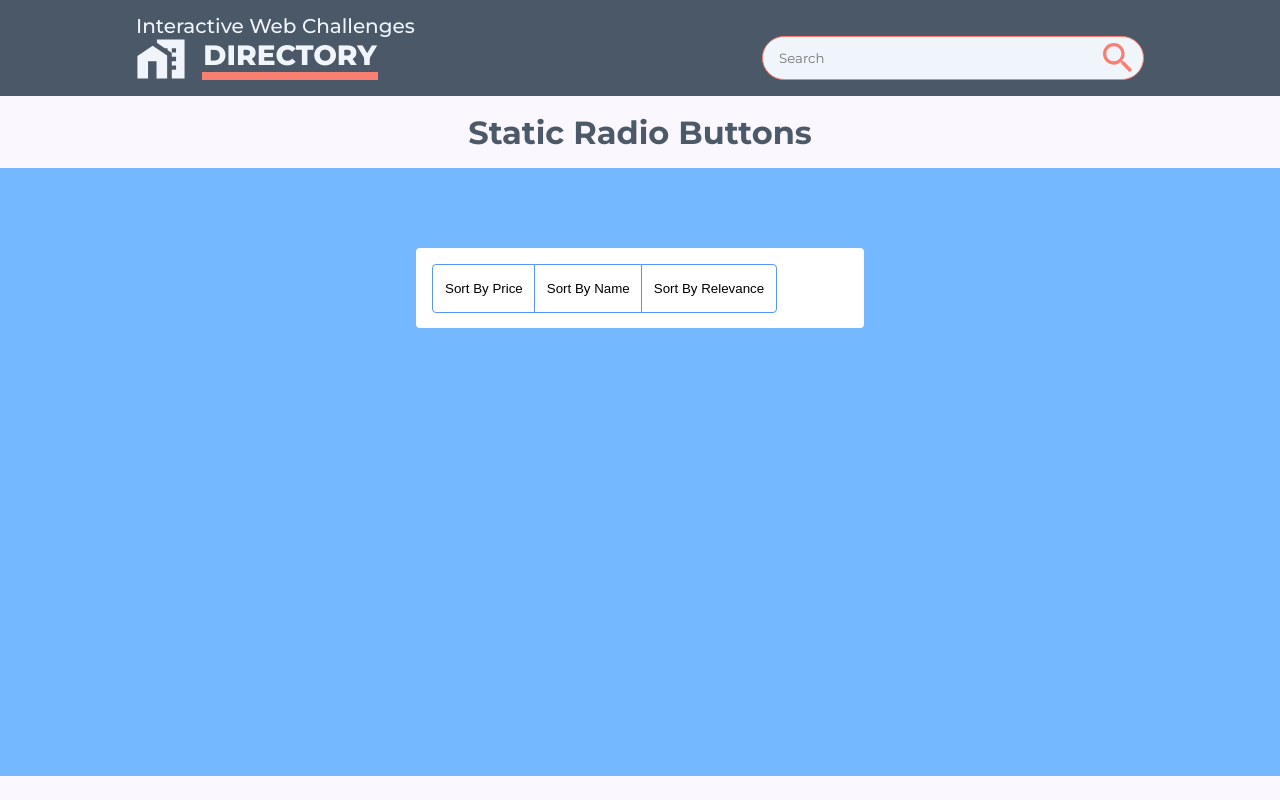
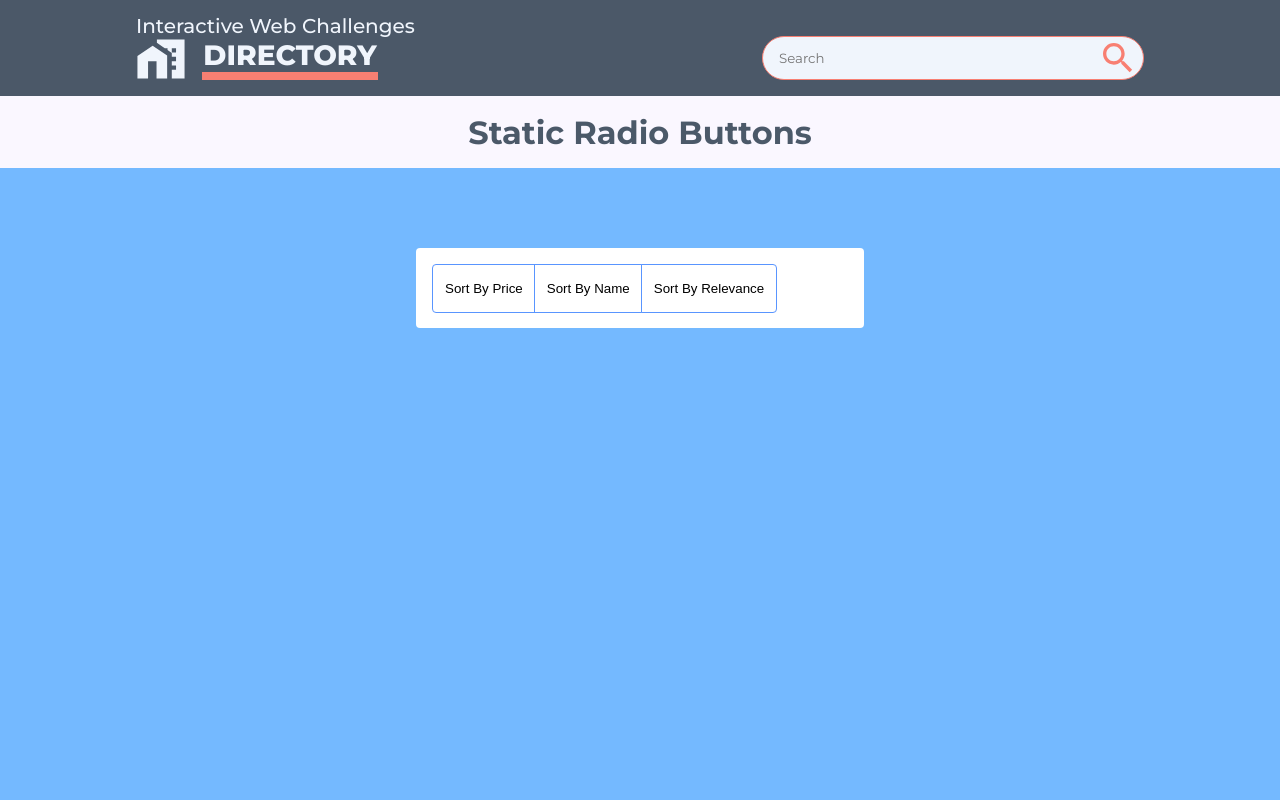
Before and after one commit to nicobartholom3w/interactive_webcomponent_app, an Angular app: page /challenges/static-radio-buttons in a window 1280 px wide. Built offline with nearby package versions, Linux system fonts and the light colour scheme.

Commit message:
(feat) Fixed static-radio-button background color reaction to screen size change.

```diff
--- a/src/app/challenges/static-radio-buttons/static-radio-buttons/static-radio-buttons.component.scss
+++ b/src/app/challenges/static-radio-buttons/static-radio-buttons/static-radio-buttons.component.scss
@@ -1,5 +1,5 @@
 .container {
-    height: calc(100% - 6rem);
+    height: calc(100% - 4.5rem);
     width: 100%;
     background: rgb(116, 185, 255);
     display: flex;
@@ -10,6 +10,7 @@
         margin-top: 5rem;
         height: 5rem;
         width: 28rem;
+        min-width: 20.5rem;
         border-radius: .25rem;
         background: white;
         display: flex;
@@ -19,3 +20,9 @@
         margin: 0 1rem;
     }
 }
+
+@media screen and (max-width: 360px) {
+    .container {
+        height: calc(100% - 5.85rem);
+    }
+}
```
